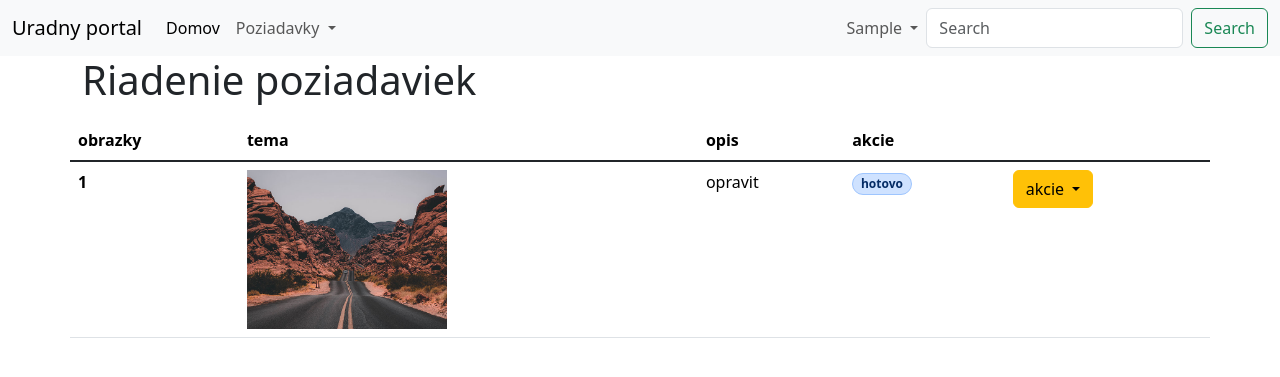
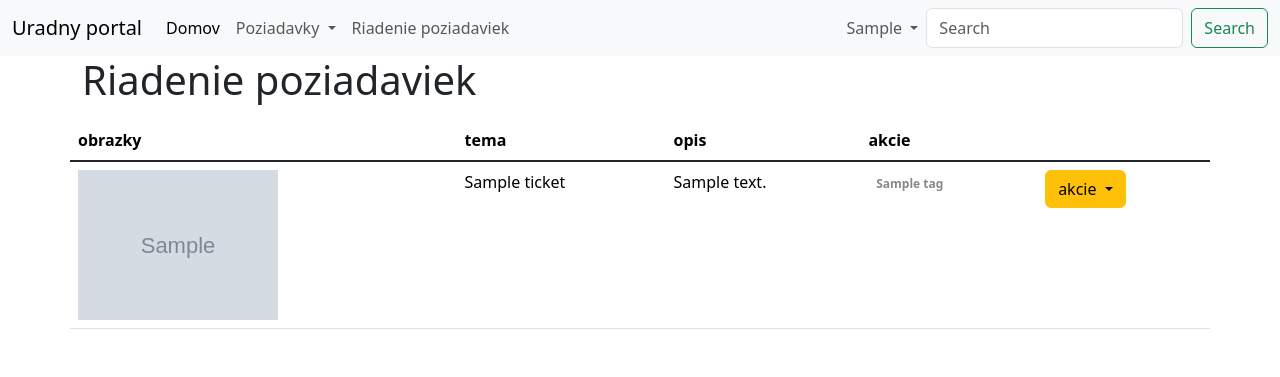
Before and after one commit to Alex94353/project_PHP_SJ, a PHP site: page /tickets-control.php in a window 1280 px wide. Shown: the top 377 px of the page. Run offline with PHP 8.4, Linux system fonts and the light colour scheme; the visitor is signed in with stand-in values (Sample User, id 1); tables that the repository leaves empty or names only in its code hold one stand-in row (values such as "Sample post"); grey boxes marked "Sample" are stand-in pictures.

Commit message:
add change_tag
Pridaná funkcionalita na aktualizáciu stavu požiadavky

```diff
--- /dev/null
+++ b/db/access.php
@@ -0,0 +1,11 @@
+<?php
+
+return [
+    'default_user_group' => 2,
+    'admin_user_group' => 1,
+
+    'default_tickets_tag' => 3,
+    'reject_tickets_tag' => 4,
+    'success_tickets_tag' => 1,
+    'in_progress_tickets_tag' => 2,
+];
--- a/db/ticket_store.php
+++ b/db/ticket_store.php
@@ -2,6 +2,7 @@
 session_start();
 
 require_once __DIR__ . '/connect.php';
+$access = require __DIR__ . '/access.php';
 
 if ($_SERVER['REQUEST_METHOD'] !== 'POST') {
     die('Nesprávna metóda požiadavky');
@@ -17,7 +18,7 @@ $description = $_POST['description'];
 $image = $_FILES['image'];
 
 
-$tag_id = 3;
+
 
 $path = __DIR__ . '/../uploads';
 $filename = uniqid() . '-' . $image['name'];
@@ -36,7 +37,7 @@ try {
         'title' => $title,
         'description' => $description,
         'image' => "uploads/$filename",
-        'tag_id' => $tag_id,
+        'tag_id' => $access['default_tickets_tag'],
         'user_id' => $_SESSION['user']
     ]);
     header('Location: /project_PHP_SJ/project_PHP_SJ/my-tickets.php');
--- a/parts/header.php
+++ b/parts/header.php
@@ -1,6 +1,6 @@
 <?php
 require_once __DIR__ . '/../db/connect.php';
-
+$access = require __DIR__ . '/../db/access.php';
 $user = false;
 if (isset($_SESSION['user'])) {
     $query = $conn->prepare("SELECT * FROM users WHERE id = :id");
@@ -33,6 +33,11 @@ if (isset($_SESSION['user'])) {
                             <li><hr class="dropdown-divider"></li>
                             <li><a class="dropdown-item" href="./my-tickets.php">moje poziadavky</a></li>
                         </ul>
+                    </li>
+                    <?php endif; ?>
+                    <?php if ($user && (int)$user['group_id'] === $access['admin_user_group']): ?>
+                    <li class="nav-item">
+                        <a class="nav-link" href="./tickets-control.php">Riadenie poziadaviek</a>
                     </li>
                     <?php endif; ?>
                 </ul>
--- a/tickets-control.php
+++ b/tickets-control.php
@@ -1,5 +1,27 @@
 <?php
 session_start();
+require_once __DIR__ . '/db/connect.php';
+$access = require __DIR__ . '/db/access.php';
+
+
+if (!isset($_SESSION['user'])) {
+    header('Location: /project_PHP_SJ/project_PHP_SJ/');
+    exit;
+}
+
+$query = $conn->prepare("SELECT * FROM users WHERE id = :id");
+$query->execute(['id' => $_SESSION['user']]);
+$user = $query->fetch();
+
+if ((int)$user['group_id'] !== $access['admin_user_group']) {
+    header('Location: /project_PHP_SJ/project_PHP_SJ/');
+    exit;
+}
+
+
+$tags = $conn->query("SELECT * FROM ticket_tags")->fetchAll();
+$tickets = $conn->query("SELECT * FROM tickets")->fetchAll();
+
 ?>
 <!doctype html>
 <html lang="sk">
@@ -25,14 +47,30 @@ session_start();
                         </tr>
                     </thead>
                     <tbody class="table-group-divider">
+                    <?php foreach ($tickets as $ticket): ?>
+                        <?php
+                        $tagId = $ticket['tag_id'];
+
+                        $tag = array_filter($tags, function ($tag) use ($tagId) {
+                            return (int)$tag['id'] === (int)$tagId;
+                        });
+                        $tag = array_shift($tag) ?: [
+                            'background' => '#000',
+                            'color' => '#fff',
+                            'label' => 'not found'
+                        ];
+                        ?>
                         <tr>
-                            <th scope="row">1</th>
                             <td>
-                                <img src="img/portfolio_1.jpg" width="200" alt="">
+                                <img src="<?= $ticket['image'] ?>" width="200" alt="">
                             </td>
-                            <td>opravit</td>
+                            <td><?= $ticket['title'] ?></td>
+                            <td><?= $ticket['description'] ?></td>
                             <td>
-                                <span class="badge bg-primary-subtle border border-primary-subtle text-primary-emphasis rounded-pill">hotovo</span>
+                                <span class="badge rounded-pill"
+                                        style="background: <?= $tag['background'] ?>; color: <?= $tag['color'] ?>;">
+                                    <?= $tag['label'] ?>
+                                </span>
                             </td>
                             <td>
                                 <div class="dropdown">
@@ -40,13 +78,38 @@ session_start();
                                         akcie
                                     </button>
                                     <ul class="dropdown-menu">
-                                        <li><a class="dropdown-item" href="#">hotovo</a></li>
-                                        <li><a class="dropdown-item" href="#">v praci</a></li>
-                                        <li><a class="dropdown-item" href="#">odmietne</a></li>
-                                        <li><a class="dropdown-item" href="#">odstranit</a></li>
+                                        <li>
+                                            <form action="/project_PHP_SJ/project_PHP_SJ/db/change_tag.php" method="post">
+                                                <input type="hidden" name="id" value="<?= $ticket['id'] ?>">
+                                                <input type="hidden" name="tag" value="<?= $access['success_tickets_tag'] ?>">
+                                                <button type="submit" class="dropdown-item">hotovo</button>
+                                            </form>
+                                        </li>
+                                        <li>
+                                            <form action="/project_PHP_SJ/project_PHP_SJ/db/change_tag.php" method="post">
+                                                <input type="hidden" name="id" value="<?= $ticket['id'] ?>">
+                                                <input type="hidden" name="tag" value="<?= $access['in_progress_tickets_tag'] ?>">
+                                                <button type="submit" class="dropdown-item">v praci</button>
+                                            </form>
+                                        </li>
+                                        <li>
+                                            <form action="/project_PHP_SJ/project_PHP_SJ/db/change_tag.php" method="post">
+                                                <input type="hidden" name="id" value="<?= $ticket['id'] ?>">
+                                                <input type="hidden" name="tag" value="<?= $access['reject_tickets_tag'] ?>">
+                                                <button type="submit" class="dropdown-item">odmietne</button>
+                                            </form>
+                                        </li>
+                                        <li>
+                                            <form action="/project_PHP_SJ/project_PHP_SJ/db/remove.php" method="post">
+                                                <input type="hidden" name="id" value="<?= $ticket['id'] ?>">
+                                                <button type="submit" class="dropdown-item">odstranit</button>
+                                            </form>
+                                        </li>
                                     </ul>
-                                  </div>
+                                </div>
                             </td>
+                        </tr>
+                    <?php endforeach; ?>
                     </tbody>
                 </table>
             </div>
```
Also changed, not shown: db/change_tag.php (added, +39 -0 lines), db/ticket_remove.php (+25 -2 lines). Lines whose indentation alone changed are shown as unchanged.
